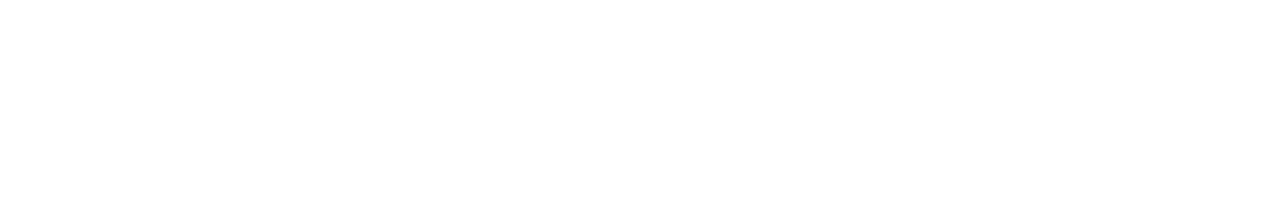
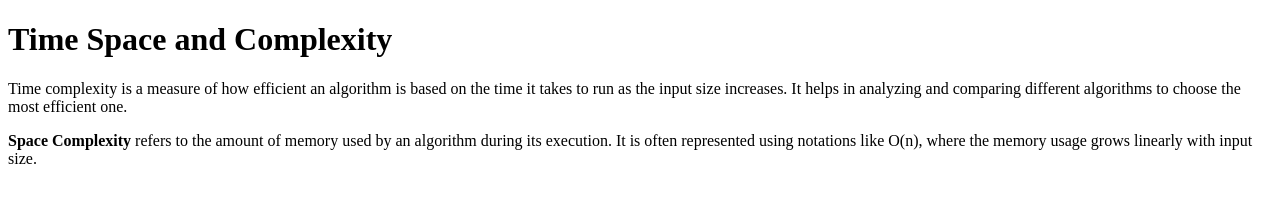
Before and after one commit to acciojob/time-and-space-complexity-beauty886, a website: page main.html in a window 1280 px wide. Drawn offline with Linux system fonts and the light colour scheme.

Commit message:
created a submission

```diff
--- a/main.html
+++ b/main.html
@@ -7,7 +7,15 @@
 </head>
 
 <body>
-	<!-- the entire body must be written by student -->
+	<h1>Time Space and Complexity</h1>
+	<p>
+        Time complexity is a measure of how efficient an algorithm is based on the time it takes to run as the input size increases. It helps in analyzing and comparing different algorithms to choose the most efficient one.
+    </p>
+
+    <p>
+        <b>Space Complexity</b> refers to the amount of memory used by an algorithm during its execution. It is often represented using notations like O(n), where the memory usage grows linearly with input size.
+    </p>
+
     <script type="text/javascript" src="./script.js">
 </script>
 
```
